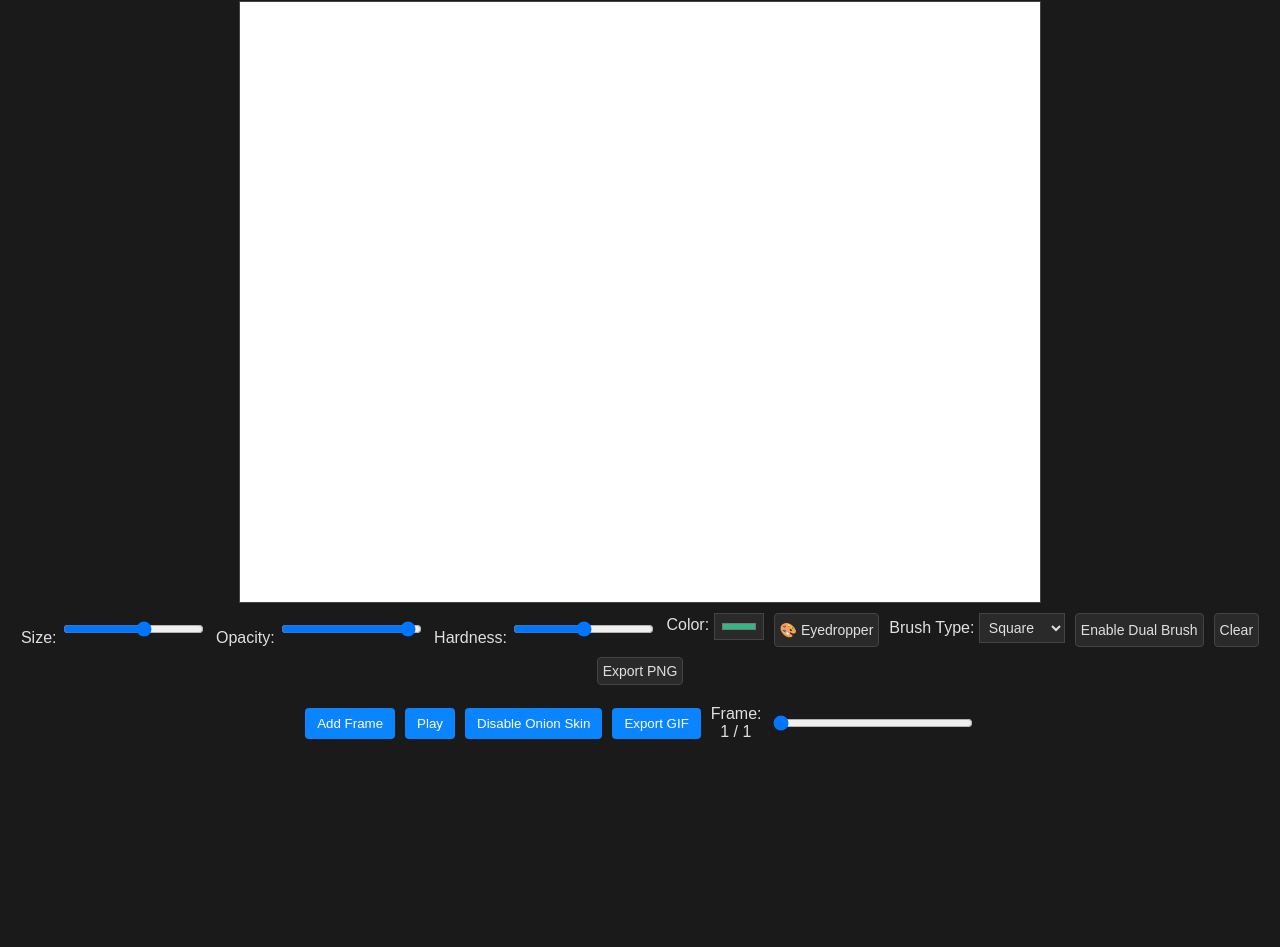
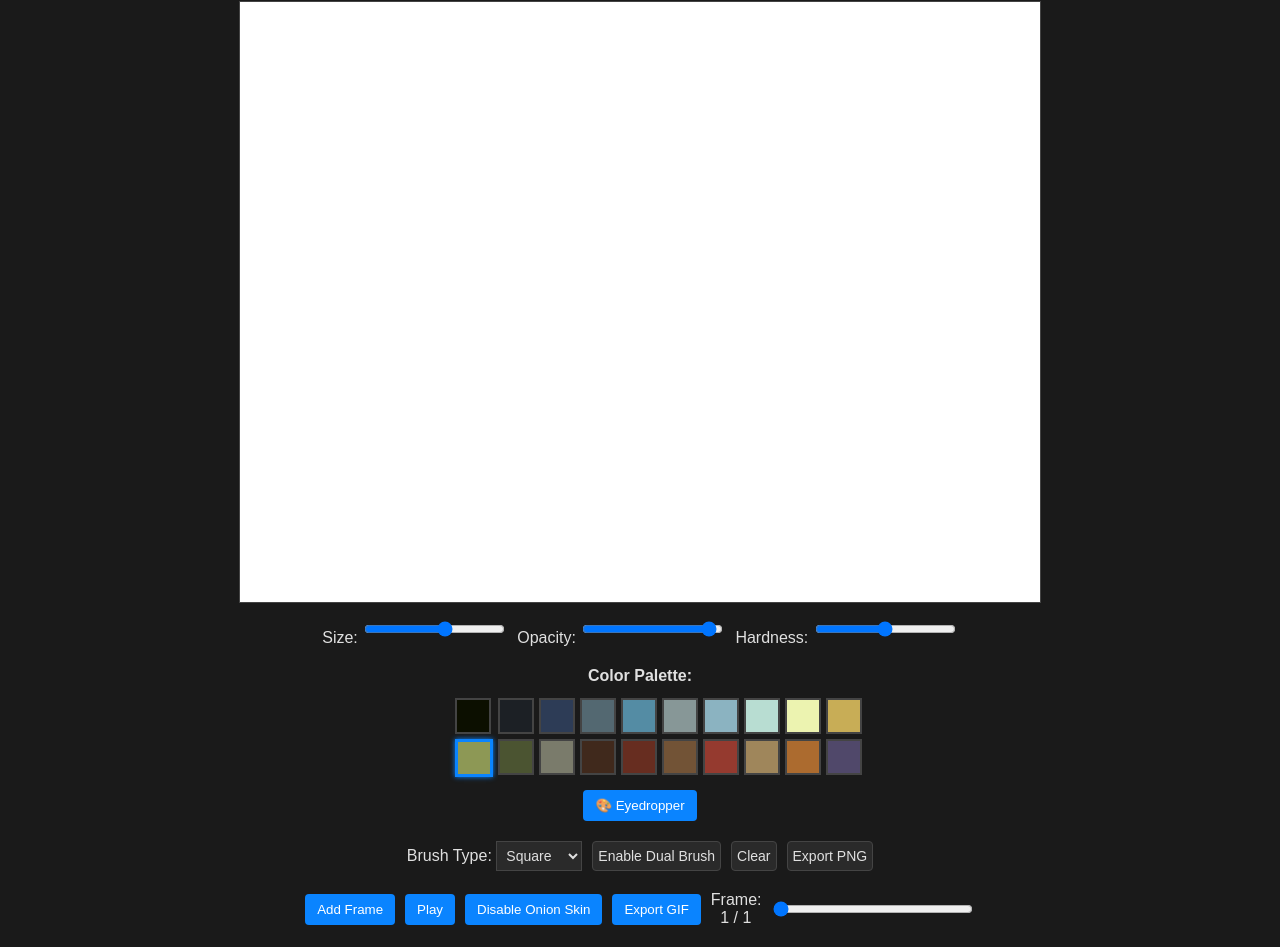
Before and after one commit to JaydzDev/Creative-Portfolio, a plain HTML site: page timelapse-brush/index.html in a window 1280 px wide. Shown: the part 267-1214 px from the top of the page. Before the commit the page ends 1028 px from the top, so only its background shows below. Drawn offline with Linux system fonts and the light colour scheme.

```diff
--- a/timelapse-brush/index.html
+++ b/timelapse-brush/index.html
@@ -68,6 +68,28 @@
             background-color: #444;
             color: #888;
         }
+        .color-palette {
+            display: grid;
+            grid-template-columns: repeat(10, 1fr);
+            gap: 5px;
+            max-width: 370px;
+            margin: 5px 0;
+        }
+        .color-swatch {
+            width: 32px;
+            height: 32px;
+            border: 2px solid #444;
+            cursor: pointer;
+            transition: transform 0.1s;
+        }
+        .color-swatch:hover {
+            transform: scale(1.1);
+            border-color: #0a84ff;
+        }
+        .color-swatch.selected {
+            border: 3px solid #0a84ff;
+            box-shadow: 0 0 5px #0a84ff;
+        }
     </style>
     <script src="https://cdn.jsdelivr.net/npm/gifshot@0.4.5/dist/gifshot.min.js"></script>
 </head>
@@ -94,8 +116,16 @@
         <label>Size: <input type="range" id="brushSize" min="1" max="50" value="30"></label>
         <label>Opacity: <input type="range" id="brushOpacity" min="0.1" max="1" step="0.1" value="1"></label>
         <label>Hardness: <input type="range" id="brushHardness" min="0" max="1" step="0.1" value="0.5"></label>
-        <label>Color: <input type="color" id="brushColor" value="#34b785"></label>
+    </div>
+
+    <!-- Color Palette -->
+    <div style="display: flex; flex-direction: column; align-items: center; gap: 8px; margin: 10px 0;">
+        <label style="font-weight: bold;">Color Palette:</label>
+        <div class="color-palette" id="colorPalette"></div>
         <button id="eyedropper">🎨 Eyedropper</button>
+    </div>
+
+    <div class="controls">
         <label>Brush Type:
             <select id="brushType">
                 <option value="round">Round</option>
@@ -123,8 +153,9 @@
 
     <script>
         const canvas = document.getElementById('canvas');
-        const ctx = canvas.getContext('2d');
+        const ctx = canvas.getContext('2d', { alpha: true, desynchronized: true, willReadFrequently: false });
         ctx.imageSmoothingEnabled = true; // Smooth rendering
+        ctx.imageSmoothingQuality = 'low'; // Performance over quality
 
         // Helper function to create a white frame
         function createWhiteFrame() {
@@ -152,8 +183,32 @@
         let lastX = 0;
         let lastY = 0;
         let dualBrushEnabled = false;
-        let primaryBrush = { type: 'round', size: 10, opacity: 1, hardness: 0.5, color: '#000000' };
-        let secondaryBrush = { type: 'textured', size: 8, opacity: 1, hardness: 0.3, color: '#ffffff' };
+        let primaryBrush = { type: 'round', size: 10, opacity: 1, hardness: 0.5, color: '#8d9855' };
+        let secondaryBrush = { type: 'textured', size: 8, opacity: 1, hardness: 0.3, color: '#ecf3b0' };
+
+        // Custom 20-color palette (sorted by hue/brightness)
+        const colorPalette = [
+            '#0c0f00', // Black
+            '#1c2025', // Dark Blue-Gray
+            '#2d3c56', // Dark Blue
+            '#536871', // Blue-Gray
+            '#548ca4', // Blue
+            '#879797', // Gray
+            '#8bb3c1', // Light Blue
+            '#b8ddd2', // Cyan
+            '#ecf3b0', // Light Yellow-Green
+            '#c8ad56', // Yellow
+            '#8d9855', // Olive Green
+            '#4b5431', // Dark Green
+            '#7a7b6b', // Gray-Green
+            '#40291c', // Dark Brown
+            '#672d20', // Brown
+            '#725336', // Medium Brown
+            '#953a2f', // Red-Brown
+            '#9f865b', // Tan
+            '#ac6b2f', // Orange-Brown
+            '#50486a'  // Purple-Gray
+        ];
 
         // Timelapse challenge state
         let timelapseMode = false;
@@ -288,6 +343,7 @@
                 ctx.fillStyle = color;
                 ctx.fill();
             } else if (type === 'square') {
+                // Simple square brush - fast and efficient
                 ctx.fillStyle = color;
                 ctx.fillRect(x - halfSize, y - halfSize, size, size);
             } else if (type === 'textured') {
@@ -426,7 +482,7 @@
             primaryBrush.size = parseInt(document.getElementById('brushSize').value);
             primaryBrush.opacity = parseFloat(document.getElementById('brushOpacity').value);
             primaryBrush.hardness = parseFloat(document.getElementById('brushHardness').value);
-            primaryBrush.color = document.getElementById('brushColor').value;
+            // Color is now managed by palette clicks, not input element
             primaryBrush.type = document.getElementById('brushType').value;
 
             ctx.lineCap = 'round';
@@ -437,8 +493,8 @@
             const directionX = distance > 0 ? (x - lastX) / distance : 0;
             const directionY = distance > 0 ? (y - lastY) / distance : 0;
 
-            // Simple line drawing with interpolation
-            const steps = Math.max(1, distance / primaryBrush.size);
+            // Smooth line drawing with optimized interpolation
+            const steps = Math.max(1, Math.ceil(distance / (primaryBrush.size * 0.5))); // Balanced speed/smoothness
             for (let i = 0; i <= steps; i++) {
                 const interpX = lastX + (x - lastX) * (i / steps);
                 const interpY = lastY + (y - lastY) * (i / steps);
@@ -474,9 +530,18 @@
                 // Convert to hex
                 const hex = '#' + [r, g, b].map(x => x.toString(16).padStart(2, '0')).join('');
 
-                // Set brush color
-                document.getElementById('brushColor').value = hex;
-                primaryBrush.color = hex;
+                // Set brush color and update palette selection
+                primaryBrush.color = hex.toUpperCase();
+
+                // Try to select matching palette color if it exists
+                const swatches = document.querySelectorAll('.color-swatch');
+                swatches.forEach(swatch => {
+                    swatch.classList.remove('selected');
+                    if (swatch.style.backgroundColor.toUpperCase() === hex.toUpperCase() ||
+                        rgbToHex(swatch.style.backgroundColor).toUpperCase() === hex.toUpperCase()) {
+                        swatch.classList.add('selected');
+                    }
+                });
 
                 // Exit eyedropper mode
                 eyedropperMode = false;
@@ -558,13 +623,13 @@
         }
 
         function draw(e) {
-            if (!isDrawing) return;
             e.preventDefault();
-            drawStroke(e);
+            if (isDrawing) {
+                drawStroke(e);
+            }
         }
 
-        // Replace the existing stopDrawing function
-        function stopDrawing() {
+        function stopDrawing(e) {
             if (!isDrawing) return;
             isDrawing = false;
 
@@ -630,16 +695,21 @@
         canvas.addEventListener('mouseup', stopDrawing);
         canvas.addEventListener('mouseout', stopDrawing);
 
-        // Touch events
-        canvas.addEventListener('touchstart', startDrawing);
-        canvas.addEventListener('touchmove', draw);
+        // Pointer events (includes touchpad pressure support)
+        canvas.addEventListener('pointerdown', startDrawing);
+        canvas.addEventListener('pointermove', draw);
+        canvas.addEventListener('pointerup', stopDrawing);
+        canvas.addEventListener('pointerout', stopDrawing);
+
+        // Touch events (for mobile/tablet with force touch)
+        canvas.addEventListener('touchstart', startDrawing, { passive: false });
+        canvas.addEventListener('touchmove', draw, { passive: false });
         canvas.addEventListener('touchend', stopDrawing);
 
         // Controls
         document.getElementById('brushSize').addEventListener('input', () => { /* Live update via drawPixel */ });
         document.getElementById('brushOpacity').addEventListener('input', () => { /* Live */ });
         document.getElementById('brushHardness').addEventListener('input', () => { /* Live */ });
-        document.getElementById('brushColor').addEventListener('input', () => { /* Live */ });
         document.getElementById('brushType').addEventListener('change', () => { /* Live */ });
 
         document.getElementById('enableDual').addEventListener('click', (e) => {
@@ -816,7 +886,41 @@
             });
         });
 
+        // Helper to convert RGB to hex
+        function rgbToHex(rgb) {
+            const match = rgb.match(/\d+/g);
+            if (!match) return rgb;
+            const r = parseInt(match[0]);
+            const g = parseInt(match[1]);
+            const b = parseInt(match[2]);
+            return '#' + [r, g, b].map(x => x.toString(16).padStart(2, '0')).join('');
+        }
+
+        // Initialize color palette
+        function initColorPalette() {
+            const paletteContainer = document.getElementById('colorPalette');
+            colorPalette.forEach((color, index) => {
+                const swatch = document.createElement('div');
+                swatch.className = 'color-swatch';
+                swatch.style.backgroundColor = color;
+                swatch.title = color;
+                if (index === 10) swatch.classList.add('selected'); // Default olive green selected
+
+                swatch.addEventListener('click', () => {
+                    // Remove previous selection
+                    document.querySelectorAll('.color-swatch').forEach(s => s.classList.remove('selected'));
+                    swatch.classList.add('selected');
+
+                    // Update brush color
+                    primaryBrush.color = color;
+                });
+
+                paletteContainer.appendChild(swatch);
+            });
+        }
+
         // Initialize
+        initColorPalette();
         updateFrameDisplay();
         switchFrame(0);
         document.getElementById('toggleOnion').textContent = onionSkin ? 'Disable Onion Skin' : 'Enable Onion Skin';
```
